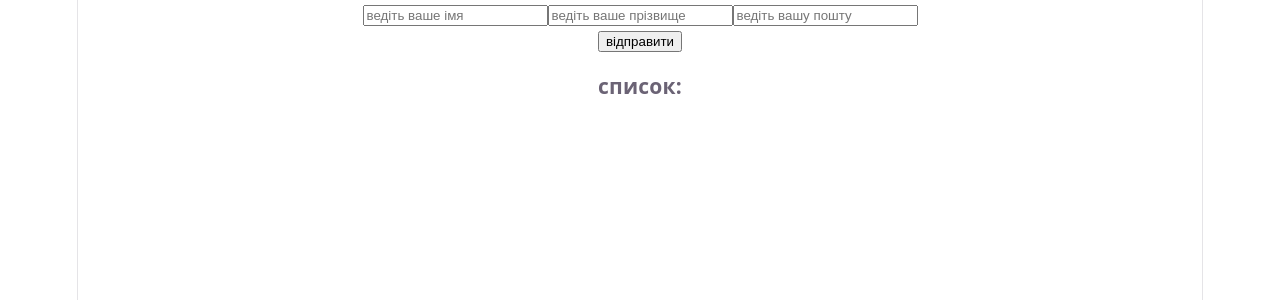
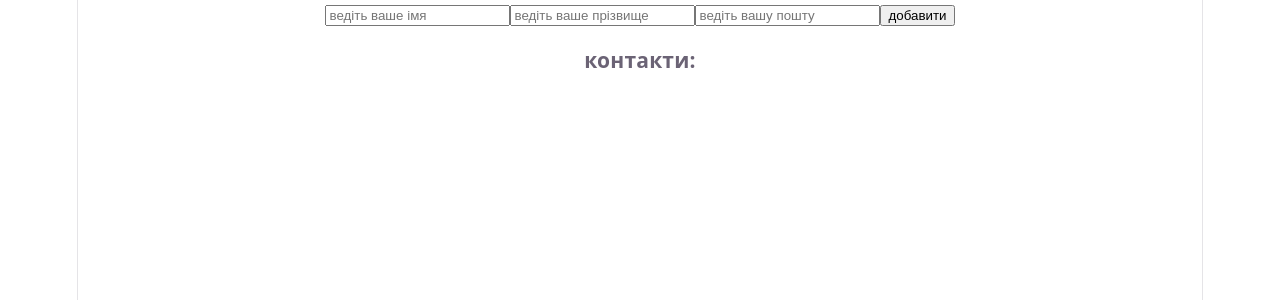
Before and after one commit to NazarBekerskij/f5-hw10, a React (Vite) app: page / in a window 1280 px wide. Shown: the top 300 px of the page. Built offline with nearby package versions, Linux system fonts and the light colour scheme.

Commit message:
save universal

```diff
--- a/src/App.jsx
+++ b/src/App.jsx
@@ -1,5 +1,6 @@
 import './App.css'
 import { Component } from 'react'
+
 
 class App extends Component {
   state = {
@@ -9,35 +10,47 @@ class App extends Component {
     contacts: [],
   }
 
-  handleNameValue = (e) => {
+  // handleNameValue = (e) => {
+  //   this.setState({
+  //     name: e.target.value
+  //   })
+  // }
+
+
+  // handleSecondNameValue = (e) => {
+  //   this.setState({
+  //     secondName: e.target.value
+  //   })
+  // }
+
+
+  // handleEmailValue = (e) => {
+  //   this.setState({
+  //     email: e.target.value
+  //   })
+  // }
+
+
+  handleChange = (e) => {
+    const {name, value} = e.target
+
     this.setState({
-      name: e.target.value
-    })
-  }
-
-   handleSecondNameValue = (e) => {
-    this.setState({
-      secondName: e.target.value
-    })
-  }
-
-    handleEmailValue = (e) => {
-    this.setState({
-      email: e.target.value
+      [name]: value
     })
   }
 
   handleAddContacts = () => {
     if(this.state.name.trim() === "")return;
 
-    const newContacts = {
-      name: this.state.name,
-      secondName: this.state.secondName,
-      email: this.state.email,
+    const newContact = {
+       name: this.state.name,
+       secondName: this.state.secondName,
+       email: this.state.email,
     }
 
-    this.setState((prveState) => ({
-      contacts: [...prveState.contacts, newContacts],
+
+    this.setState((prevState) => ({
+      contacts: [...prevState.contacts, newContact],
       name: "",
       secondName: "",
       email: "",
@@ -47,25 +60,20 @@ class App extends Component {
   render(){
     return(
       <>
-      <div>
-        <input type="text" value={this.state.name} onChange={this.handleNameValue} placeholder='ведіть ваше імя' />
-        <input type="text" value={this.state.secondName} onChange={this.handleSecondNameValue} placeholder='ведіть ваше прізвище'/>
-        <input type="email" value={this.state.email} onChange={this.handleEmailValue} placeholder='ведіть вашу пошту'/>
-      </div>
-
-      <div>
-        <button onClick={this.handleAddContacts} type='button'>відправити</button>
-      </div>
-
-      <h3>список:</h3>
+      <form>
+        <input type="text" name='name' onChange={this.handleChange} value={this.state.name} placeholder='ведіть ваше імя'/>
+        <input type="text" name='secondName' onChange={this.handleChange} value={this.state.secondName}placeholder='ведіть ваше прізвище'/>
+        <input type="email" name='email' onChange={this.handleChange} value={this.state.email}placeholder='ведіть вашу пошту'/>
 
 
-      <ul>{this.state.contacts.map((contactc, id) => (
-        <li key={id}>
-          <p>{contactc.name}</p>
-          <p>{contactc.secondName}</p>
-          <p>{contactc.email}</p>
-        </li>
+
+        <button onClick={this.handleAddContacts} type='button'>добавити</button>
+         </form>
+
+      <h3>контакти:</h3>
+
+      <ul>{this.state.contacts.map((contact, id) => (
+        <li key={id}>{contact.name} {contact.secondName} {contact.email}</li>
       ))}</ul>
       </>
     )
```
